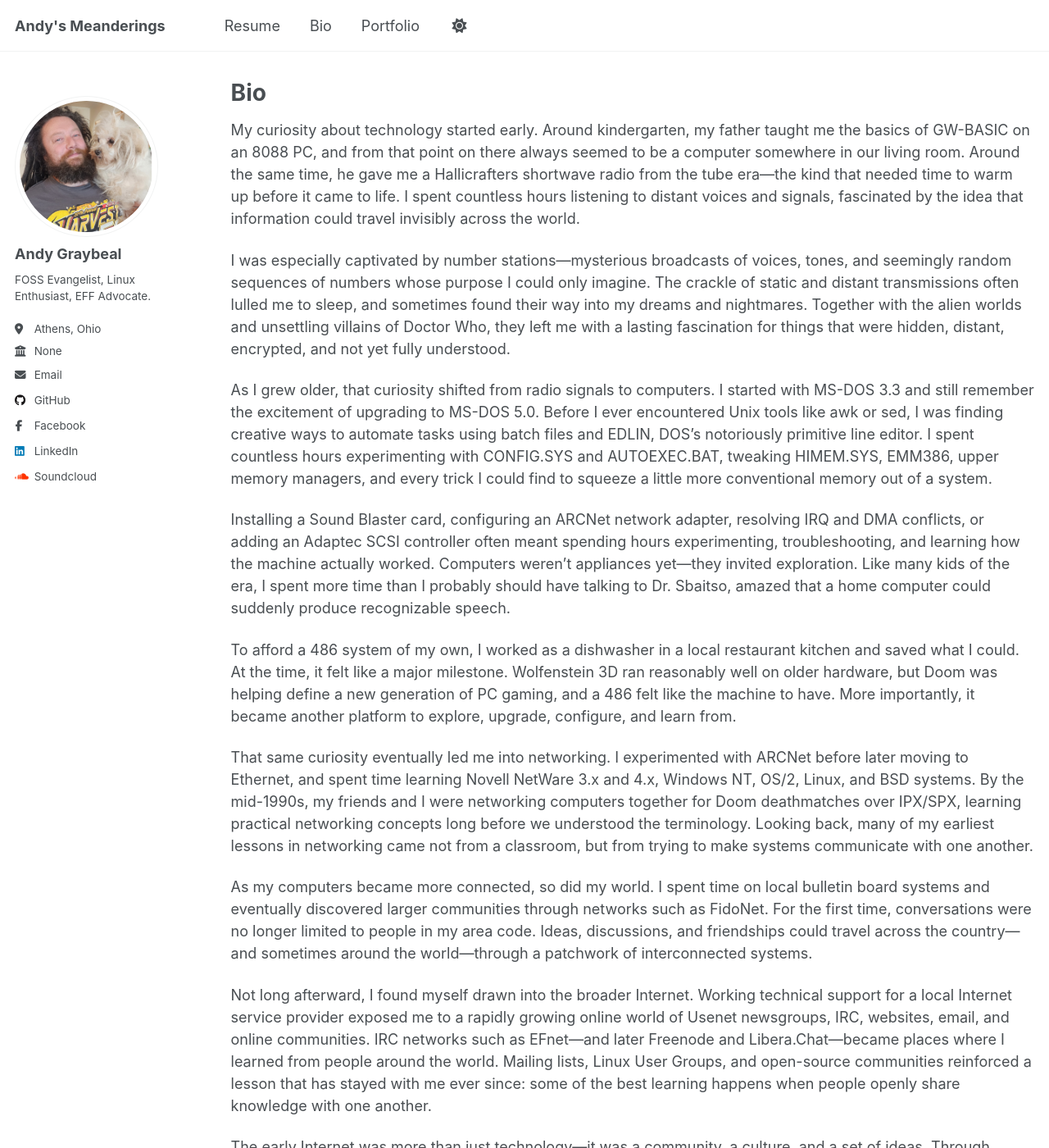
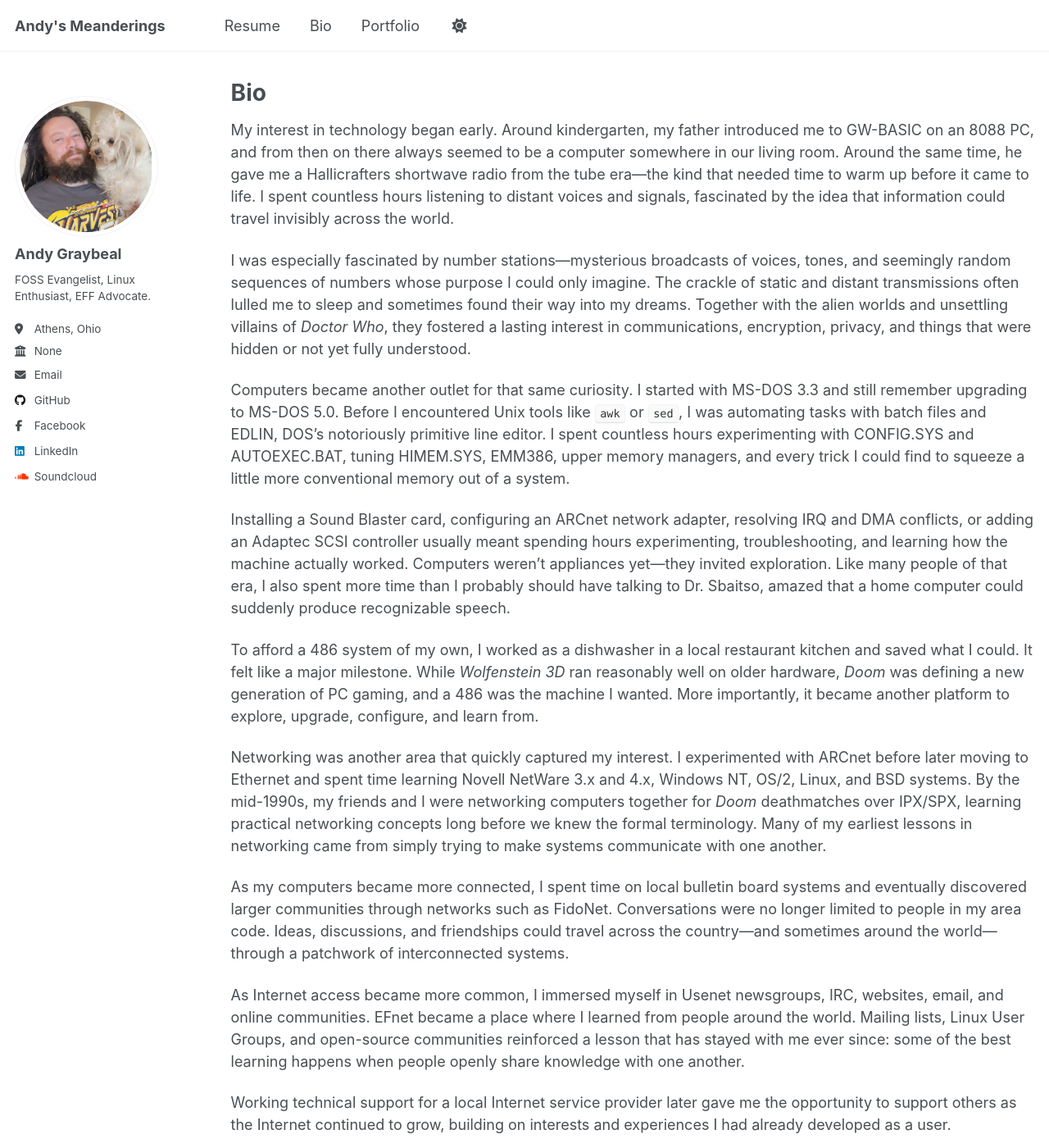
Before and after one commit to andy-graybeal/andy-graybeal.github.io, a Jekyll site: the page built from _pages/bio.md, in a window 1280 px wide and 1400 px high. Shown: the whole window at 82% size. Built offline with Jekyll 4.4.1, drawn with Linux system fonts in a browser that asks for light colours; a script that is not in the unit is left out; part of the change alters nothing that is shown; some of the changed text lies outside the part shown.

Commit message:
Refactor bio content for improved readability
Revised the biography to enhance clarity and flow, while maintaining the original themes and experiences.

```diff
--- a/_pages/bio.md
+++ b/_pages/bio.md
@@ -9,38 +9,21 @@ redirect_from:
 
 {% include base_path %}
 
-My curiosity about technology started early. Around kindergarten, my father taught me the basics of GW-BASIC on an 8088 PC, and from that point on there always seemed to be a computer somewhere in our living room. Around the same time, he gave me a Hallicrafters shortwave radio from the tube era—the kind that needed time to warm up before it came to life. I spent countless hours listening to distant voices and signals, fascinated by the idea that information could travel invisibly across the world.
 
-I was especially captivated by number stations—mysterious broadcasts of voices, tones, and seemingly random sequences of numbers whose purpose I could only imagine. The crackle of static and distant transmissions often lulled me to sleep, and sometimes found their way into my dreams and nightmares. Together with the alien worlds and unsettling villains of Doctor Who, they left me with a lasting fascination for things that were hidden, distant, encrypted, and not yet fully understood.
+My interest in technology began early. Around kindergarten, my father introduced me to GW-BASIC on an 8088 PC, and from then on there always seemed to be a computer somewhere in our living room. Around the same time, he gave me a Hallicrafters shortwave radio from the tube era—the kind that needed time to warm up before it came to life. I spent countless hours listening to distant voices and signals, fascinated by the idea that information could travel invisibly across the world.
 
-As I grew older, that curiosity shifted from radio signals to computers. I started with MS-DOS 3.3 and still remember the excitement of upgrading to MS-DOS 5.0. Before I ever encountered Unix tools like awk or sed, I was finding creative ways to automate tasks using batch files and EDLIN, DOS's notoriously primitive line editor. I spent countless hours experimenting with CONFIG.SYS and AUTOEXEC.BAT, tweaking HIMEM.SYS, EMM386, upper memory managers, and every trick I could find to squeeze a little more conventional memory out of a system.
+I was especially fascinated by number stations—mysterious broadcasts of voices, tones, and seemingly random sequences of numbers whose purpose I could only imagine. The crackle of static and distant transmissions often lulled me to sleep and sometimes found their way into my dreams. Together with the alien worlds and unsettling villains of *Doctor Who*, they fostered a lasting interest in communications, encryption, privacy, and things that were hidden or not yet fully understood.
 
-Installing a Sound Blaster card, configuring an ARCNet network adapter, resolving IRQ and DMA conflicts, or adding an Adaptec SCSI controller often meant spending hours experimenting, troubleshooting, and learning how the machine actually worked. Computers weren't appliances yet—they invited exploration. Like many kids of the era, I spent more time than I probably should have talking to Dr. Sbaitso, amazed that a home computer could suddenly produce recognizable speech.
+Computers became another outlet for that same curiosity. I started with MS-DOS 3.3 and still remember upgrading to MS-DOS 5.0. Before I encountered Unix tools like `awk` or `sed`, I was automating tasks with batch files and EDLIN, DOS's notoriously primitive line editor. I spent countless hours experimenting with CONFIG.SYS and AUTOEXEC.BAT, tuning HIMEM.SYS, EMM386, upper memory managers, and every trick I could find to squeeze a little more conventional memory out of a system.
 
-To afford a 486 system of my own, I worked as a dishwasher in a local restaurant kitchen and saved what I could. At the time, it felt like a major milestone. Wolfenstein 3D ran reasonably well on older hardware, but Doom was helping define a new generation of PC gaming, and a 486 felt like the machine to have. More importantly, it became another platform to explore, upgrade, configure, and learn from.
+Installing a Sound Blaster card, configuring an ARCnet network adapter, resolving IRQ and DMA conflicts, or adding an Adaptec SCSI controller usually meant spending hours experimenting, troubleshooting, and learning how the machine actually worked. Computers weren't appliances yet—they invited exploration. Like many people of that era, I also spent more time than I probably should have talking to Dr. Sbaitso, amazed that a home computer could suddenly produce recognizable speech.
 
-That same curiosity eventually led me into networking. I experimented with ARCNet before later moving to Ethernet, and spent time learning Novell NetWare 3.x and 4.x, Windows NT, OS/2, Linux, and BSD systems. By the mid-1990s, my friends and I were networking computers together for Doom deathmatches over IPX/SPX, learning practical networking concepts long before we understood the terminology. Looking back, many of my earliest lessons in networking came not from a classroom, but from trying to make systems communicate with one another.
+To afford a 486 system of my own, I worked as a dishwasher in a local restaurant kitchen and saved what I could. It felt like a major milestone. While *Wolfenstein 3D* ran reasonably well on older hardware, *Doom* was defining a new generation of PC gaming, and a 486 was the machine I wanted. More importantly, it became another platform to explore, upgrade, configure, and learn from.
 
-As my computers became more connected, so did my world. I spent time on local bulletin board systems and eventually discovered larger communities through networks such as FidoNet. For the first time, conversations were no longer limited to people in my area code. Ideas, discussions, and friendships could travel across the country—and sometimes around the world—through a patchwork of interconnected systems.
+Networking was another area that quickly captured my interest. I experimented with ARCnet before later moving to Ethernet and spent time learning Novell NetWare 3.x and 4.x, Windows NT, OS/2, Linux, and BSD systems. By the mid-1990s, my friends and I were networking computers together for *Doom* deathmatches over IPX/SPX, learning practical networking concepts long before we knew the formal terminology. Many of my earliest lessons in networking came from simply trying to make systems communicate with one another.
 
-Not long afterward, I found myself drawn into the broader Internet. Working technical support for a local Internet service provider exposed me to a rapidly growing online world of Usenet newsgroups, IRC, websites, email, and online communities. IRC networks such as EFnet—and later Freenode and Libera.Chat—became places where I learned from people around the world. Mailing lists, Linux User Groups, and open-source communities reinforced a lesson that has stayed with me ever since: some of the best learning happens when people openly share knowledge with one another.
+As my computers became more connected, I spent time on local bulletin board systems and eventually discovered larger communities through networks such as FidoNet. Conversations were no longer limited to people in my area code. Ideas, discussions, and friendships could travel across the country—and sometimes around the world—through a patchwork of interconnected systems.
 
-The early Internet was more than just technology—it was a community, a culture, and a set of ideas. Through books, online discussions, and publications like Wired, I encountered the work of Richard Stallman, John Perry Barlow, Bruce Sterling, William Gibson, Jaron Lanier, and many others who were asking important questions about software freedom, privacy, digital rights, virtual communities, and the social impact of emerging technologies. Organizations such as the Electronic Frontier Foundation and ACLU helped shape my understanding of the relationship between technology, civil liberties, and public discourse.
+As Internet access became more common, I immersed myself in Usenet newsgroups, IRC, websites, email, and online communities. EFnet became a place where I learned from people around the world. Mailing lists, Linux User Groups, and open-source communities reinforced a lesson that has stayed with me ever since: some of the best learning happens when people openly share knowledge with one another.
 
-Around the same time, I discovered books such as The Cuckoo's Egg by Clifford Stoll and The Masters of Deception by Michelle Slatalla and Joshua Quittner. I later had the opportunity to hear Stoll speak at Dayton Hamvention. I became fascinated by cryptography and privacy, particularly the work of Phil Zimmermann and Pretty Good Privacy (PGP), even choosing Zimmermann as the subject of a school report. I also participated in distributed.net's cryptographic key-cracking projects, contributing spare CPU cycles to a global collaborative effort that demonstrated both the power of distributed computing and the importance of strong encryption.
-
-Looking back, many of the ideas that shaped my interests then—openness, collaboration, privacy, security, and access to information—continue to influence how I approach technology today.
-
-That lifelong interest eventually became a profession. In the mid-1990s, I began supporting small business networks and desktop systems at a local computer shop, gaining hands-on experience with hardware, operating systems, networking, and customer support. The experience provided a practical foundation that would later expand into enterprise systems administration and infrastructure management.
-
-My professional foundation in IT deepened significantly during my time at UC Santa Cruz, where I progressed from Tier I helpdesk support for a campus of 18,000 students, staff, and faculty to Tier II support and eventually dedicated workstation and server support for approximately 300 clients across departments including IT, Human Resources, Risk & Safety Services, Financial Affairs, the Registrar's Office, Title IX, Police, Physical Plant, Receiving, Business Services, and the Chancellor's Office.
-
-Working as part of a small team, I supported enterprise environments running a wide range of applications including Enterprise Resource Planning (ERP) and Business Information (BI) apps like PeopleSoft, Banner, and Business Objects/Crystal Reports, ensuring client installations, database connectivity, and operational readiness for both end users and development staff. I also administered and maintained critical infrastructure supporting academic and administrative operations across the university, including a campus-wide emergency alerting system, WebCBT—the university's primary online learning platform during the early years of web-based education—and multiple departmental database, file, print, and domain servers.
-
-It was that experience—understanding what a resilient, well-managed IT environment looked like at scale—that I carried into my next role as IT Coordinator for a worker-owned cooperative. Supporting approximately 90 users across multiple business units—including a restaurant, bakery, bar, nightclub, manufacturing facility, catering operation, and festival and farmers market presence—I was responsible for designing, implementing, and maintaining the organization's technology infrastructure.
-
-Much of what I built during my time as IT Coordinator, I first had to learn. I came in knowing what a resilient system needed to look like—but not always how to implement each piece. I learned one technology at a time, introducing changes incrementally while keeping critical systems online. User training was a central part of the process. Whether migrating users from Windows to Linux, introducing LibreOffice, or eventually moving services to Google Workspace, I made user adoption as much a priority as the technical implementation itself.
-
-Looking back, nearly everything I learned about technology during the first three decades of my career was self-directed. Whether I was configuring DOS memory managers, building networks, administering Linux systems, participating in online communities, or implementing infrastructure in professional environments, the process was usually the same: identify a problem, research it, experiment, and keep learning until it worked.
-
-It wasn't until my mid-forties that I entered a formal classroom environment to study cybersecurity and networking. By then, I had already spent most of my life learning technology by doing. Today, I view my cybersecurity education not as the beginning of a new journey, but as the continuation of one that started decades ago with a shortwave radio, a BASIC prompt, and a desire to understand how things work.
+Working technical support for a local Internet service provider later gave me the opportunity to support others as the Internet continued to grow, building on interests and experiences I had already developed as a user.
```
